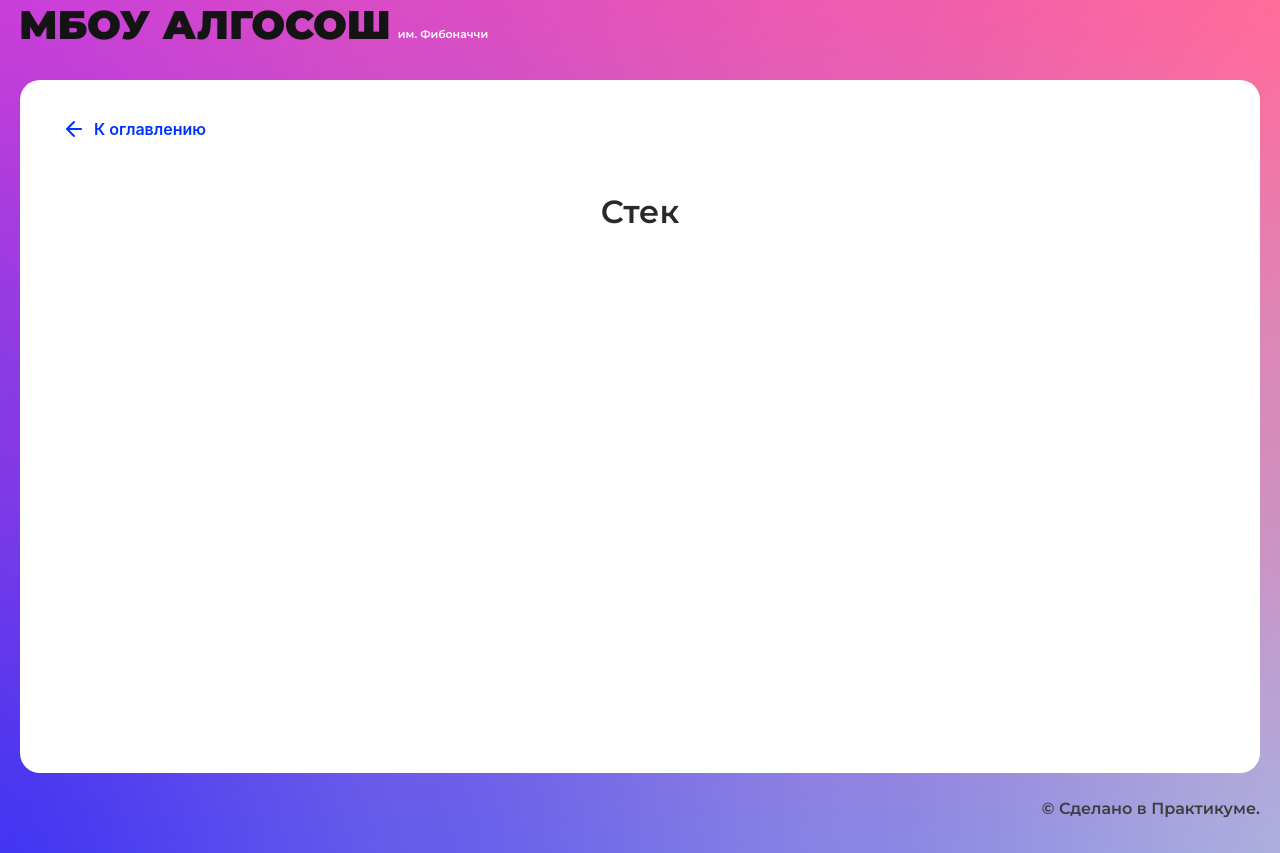
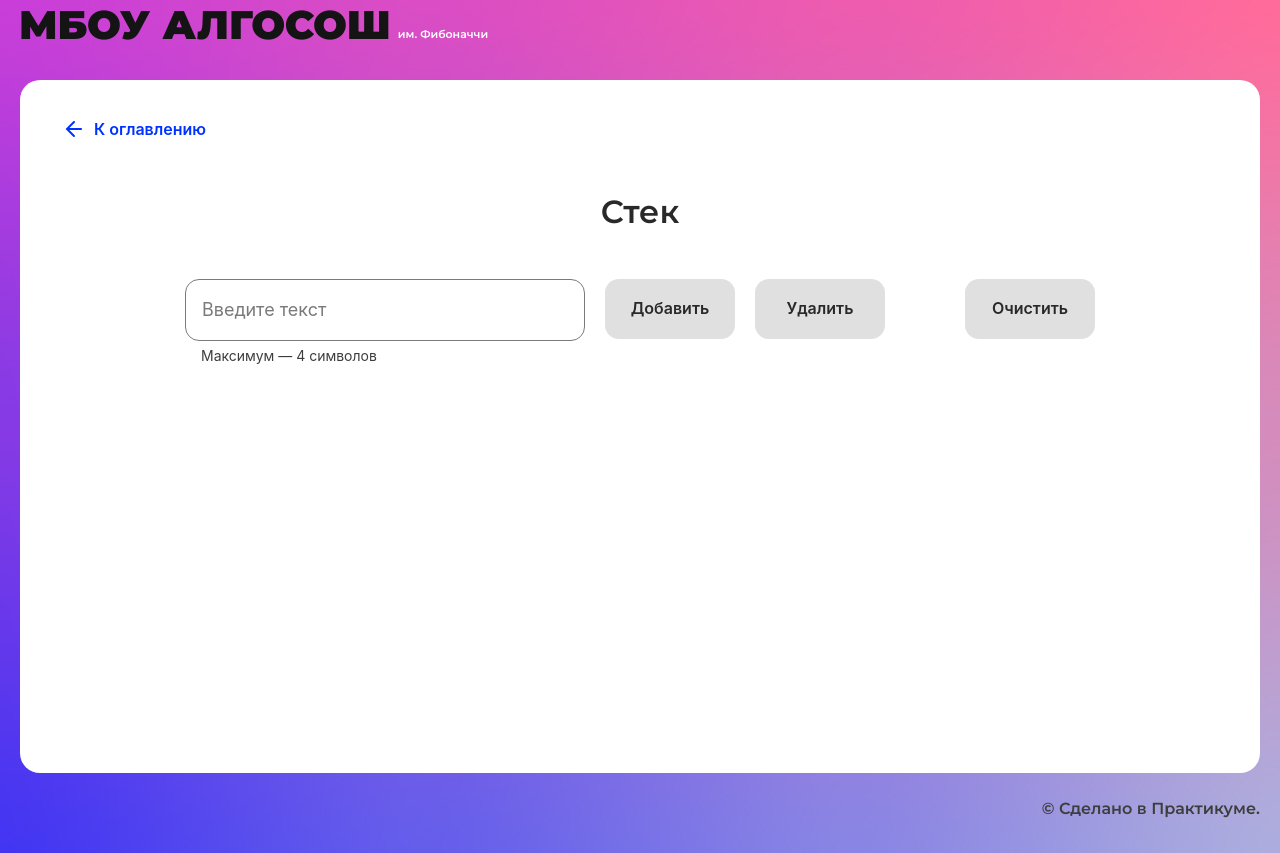
Before and after one commit to Mishe4ka14/algososh, a React (Create React App) app: page /stack in a window 1280 px wide. Built offline with nearby package versions, Linux system fonts and the light colour scheme.

Commit message:
add stack page

```diff
--- /dev/null
+++ b/src/components/stack-page/stack-page.module.css
@@ -0,0 +1,15 @@
+.box{
+  display: flex;
+  justify-content: center;
+  gap: 20px;
+}
+
+.container{
+  margin: 0 auto;
+  display: flex;
+  flex-wrap: wrap;
+  justify-content: center;
+  gap: 30px;
+  width: 1100px;
+  margin-top: 60px;
+}
--- a/src/components/stack-page/stack-page.tsx
+++ b/src/components/stack-page/stack-page.tsx
@@ -1,10 +1,81 @@
 import React from "react";
 import { SolutionLayout } from "../ui/solution-layout/solution-layout";
+import { Button } from "../ui/button/button";
+import { useState } from "react";
+import { Circle } from "../ui/circle/circle";
+import { Input } from "../ui/input/input";
+import { ElementStates } from "../../types/element-states";
+import styles from './stack-page.module.css';
+
+interface IElem {
+  value: string
+  index: number
+  state: ElementStates
+}
 
 export const StackPage: React.FC = () => {
+
+  const  [arr, setArr] = useState<IElem[]>([]);
+  const [value, setValue] = useState('');
+
+  const handleClick = (e: React.ChangeEvent<HTMLInputElement>) => {
+    setValue(e.target.value)
+  }
+
+  const addElem = async() => {
+    const isNum = parseInt(value);
+    if(!isNaN(isNum) && arr.length < 20){
+      const newIndex = arr.length;
+      const newElem: IElem = {
+        value: value,
+        index: newIndex,
+        state: ElementStates.Changing
+      };
+      setArr([...arr, newElem]);
+      setValue('');
+
+      await new Promise((resolve) => setTimeout(resolve, 500));
+
+      const newElem2: IElem = {
+        value: value,
+        index: newIndex,
+        state: ElementStates.Default
+      };
+      setArr([...arr, newElem2]);
+
+    }
+  }
+
+  const deleteElem = async() => {
+    const newArr = [...arr];
+    const lastElem = newArr[arr.length - 1];
+    lastElem.state = ElementStates.Changing;
+    setArr([...newArr]);
+
+    await new Promise((resolve) => setTimeout(resolve, 500));
+
+    newArr.pop();
+    setArr([...newArr])
+  }
+
+  const deleteAll = () => {
+    const newArr: IElem[] = [];
+    setArr([...newArr]);
+  }
+
   return (
     <SolutionLayout title="Стек">
-
+      <div className={styles.box}>
+        <Input maxLength={4} width={400} isLimitText max={4} onChange={handleClick} value={value}/>
+        <Button text="Добавить" onClick={addElem} disabled={value === ''}/>
+        <Button text="Удалить" onClick={deleteElem} disabled={arr.length === 0}/>
+        <Button text="Очистить" extraClass="ml-30" onClick={deleteAll} disabled = {arr.length === 0}/>
+      </div>
+      <div className={styles.container}>
+        {arr.map((element) => (
+          <Circle letter={element.value} index={element.index} key={element.index} head={ element.index === arr.length - 1 ? 'top' : null} state={element.state}/>
+        ))}
+      </div>
     </SolutionLayout>
   );
 };
```
